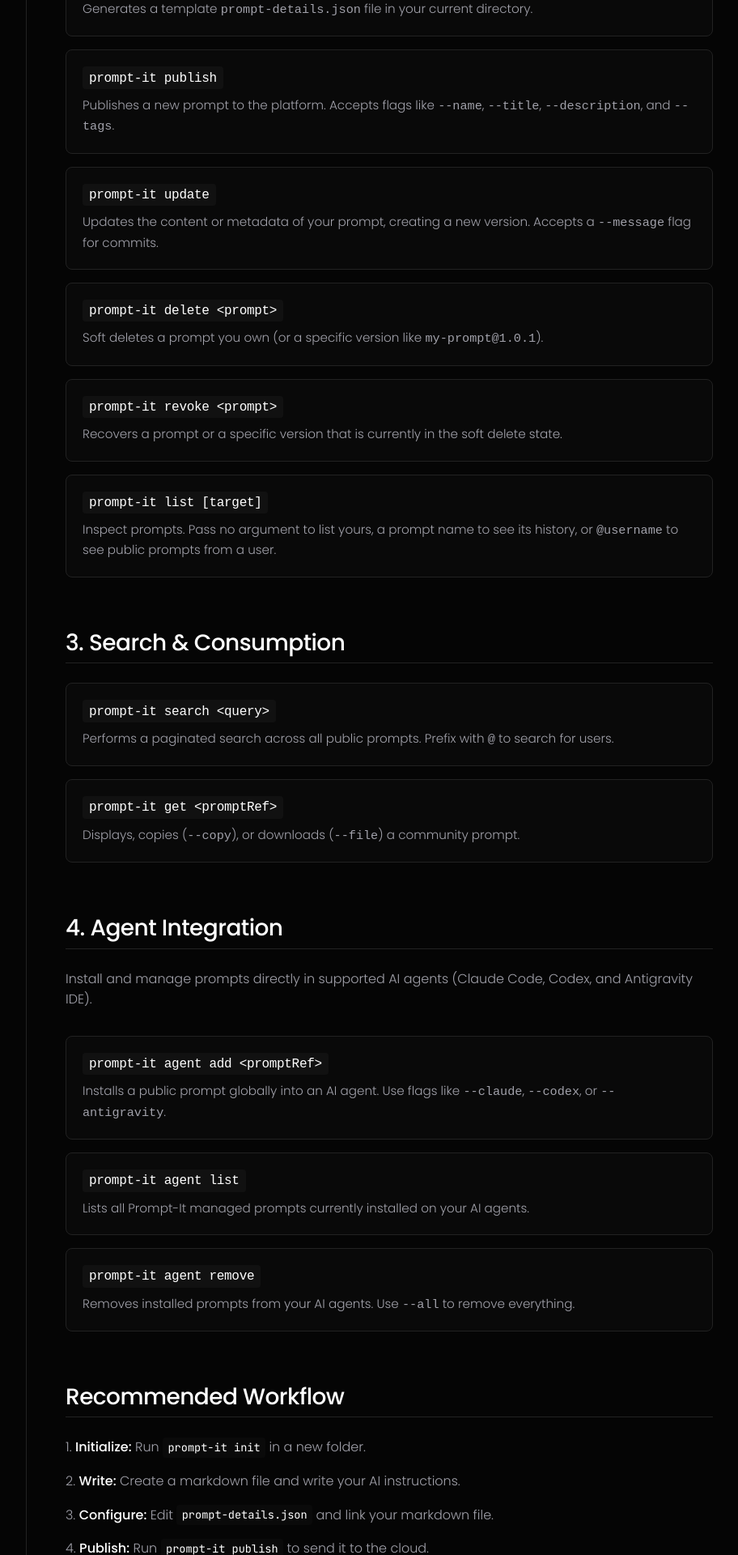
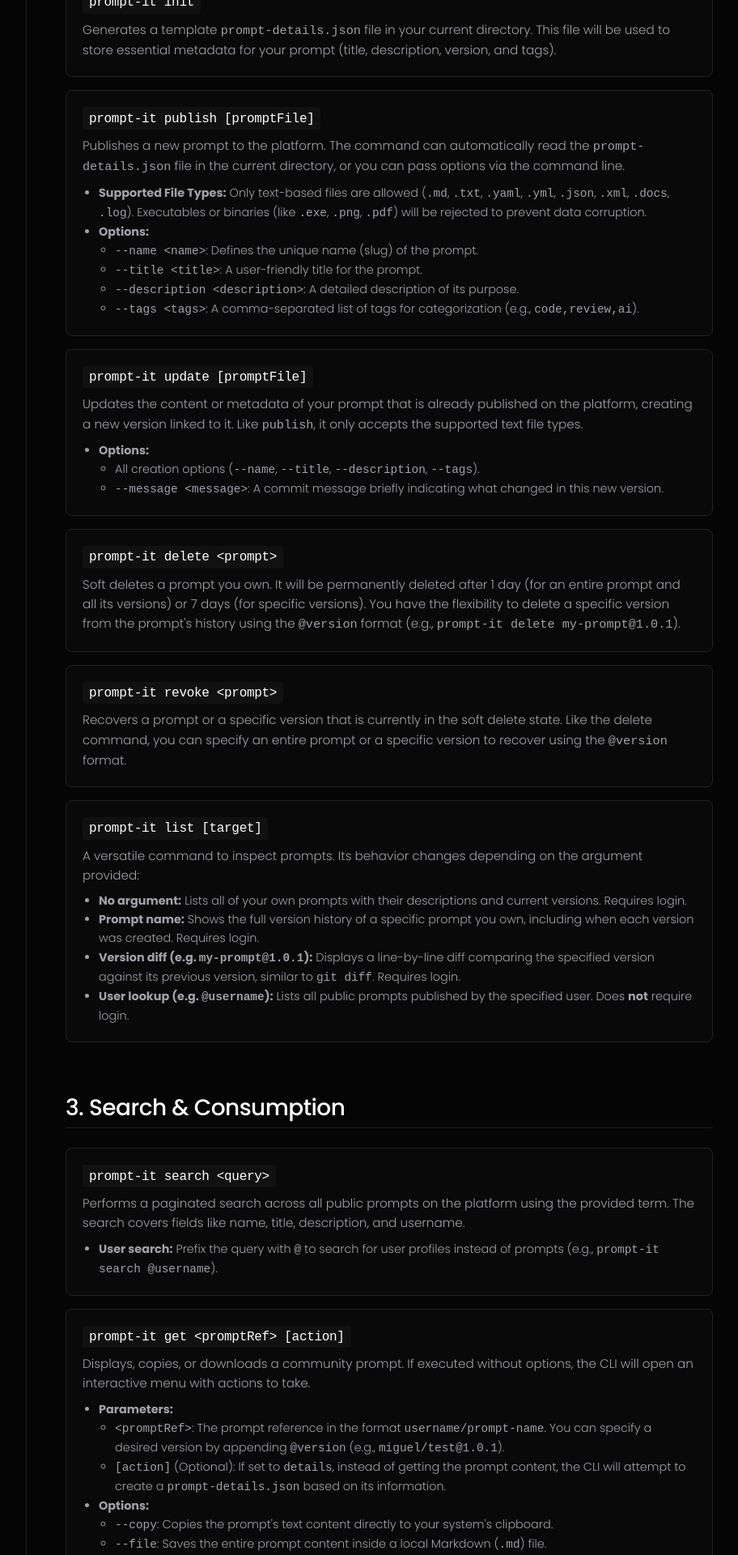
Before and after one commit to prompt-integration-toolkit/website, a React (Vite) app: page /docs in a window 1280 px wide. Shown: the part 2780-4700 px from the top of the page at 81% size, without its empty margins (289-1201 px from the left). Built offline with nearby package versions, Linux system fonts and the light colour scheme; no server answers.

Commit message:
docs: align website docs with prompt-it CLI capabilities and add file type restrictions

```diff
--- a/src/pages/Docs.tsx
+++ b/src/pages/Docs.tsx
@@ -130,31 +130,56 @@ export function Docs() {
 
         <section id="management" className="docs-section">
           <h2>2. Prompt Management & Publishing</h2>
-          <p>Initialize new prompt projects, publish them, and keep them updated on the cloud.</p>
+          <p>Initialize new prompt projects, publish them, and keep them updated on the Prompt Integration Toolkit cloud.</p>
 
           <div className="command-card">
             <h4><code>prompt-it init</code></h4>
-            <p>Generates a template <code>prompt-details.json</code> file in your current directory.</p>
+            <p>Generates a template <code>prompt-details.json</code> file in your current directory. This file will be used to store essential metadata for your prompt (title, description, version, and tags).</p>
           </div>
           <div className="command-card">
-            <h4><code>prompt-it publish</code></h4>
-            <p>Publishes a new prompt to the platform. Accepts flags like <code>--name</code>, <code>--title</code>, <code>--description</code>, and <code>--tags</code>.</p>
+            <h4><code>prompt-it publish [promptFile]</code></h4>
+            <p>Publishes a new prompt to the platform. The command can automatically read the <code>prompt-details.json</code> file in the current directory, or you can pass options via the command line.</p>
+            <ul style={{ marginTop: '0.5rem', paddingLeft: '1.25rem', fontSize: '0.9rem', color: 'var(--text-secondary)' }}>
+              <li><strong>Supported File Types:</strong> Only text-based files are allowed (<code>.md</code>, <code>.txt</code>, <code>.yaml</code>, <code>.yml</code>, <code>.json</code>, <code>.xml</code>, <code>.docs</code>, <code>.log</code>). Executables or binaries (like <code>.exe</code>, <code>.png</code>, <code>.pdf</code>) will be rejected to prevent data corruption.</li>
+              <li><strong>Options:</strong>
+                <ul style={{ paddingLeft: '1.25rem' }}>
+                  <li><code>--name &lt;name&gt;</code>: Defines the unique name (slug) of the prompt.</li>
+                  <li><code>--title &lt;title&gt;</code>: A user-friendly title for the prompt.</li>
+                  <li><code>--description &lt;description&gt;</code>: A detailed description of its purpose.</li>
+                  <li><code>--tags &lt;tags&gt;</code>: A comma-separated list of tags for categorization (e.g., <code>code,review,ai</code>).</li>
+                </ul>
+              </li>
+            </ul>
           </div>
           <div className="command-card">
-            <h4><code>prompt-it update</code></h4>
-            <p>Updates the content or metadata of your prompt, creating a new version. Accepts a <code>--message</code> flag for commits.</p>
+            <h4><code>prompt-it update [promptFile]</code></h4>
+            <p>Updates the content or metadata of your prompt that is already published on the platform, creating a new version linked to it. Like <code>publish</code>, it only accepts the supported text file types.</p>
+            <ul style={{ marginTop: '0.5rem', paddingLeft: '1.25rem', fontSize: '0.9rem', color: 'var(--text-secondary)' }}>
+              <li><strong>Options:</strong>
+                <ul style={{ paddingLeft: '1.25rem' }}>
+                  <li>All creation options (<code>--name</code>, <code>--title</code>, <code>--description</code>, <code>--tags</code>).</li>
+                  <li><code>--message &lt;message&gt;</code>: A commit message briefly indicating what changed in this new version.</li>
+                </ul>
+              </li>
+            </ul>
           </div>
           <div className="command-card">
             <h4><code>prompt-it delete &lt;prompt&gt;</code></h4>
-            <p>Soft deletes a prompt you own (or a specific version like <code>my-prompt@1.0.1</code>).</p>
+            <p>Soft deletes a prompt you own. It will be permanently deleted after 1 day (for an entire prompt and all its versions) or 7 days (for specific versions). You have the flexibility to delete a specific version from the prompt's history using the <code>@version</code> format (e.g., <code>prompt-it delete my-prompt@1.0.1</code>).</p>
           </div>
           <div className="command-card">
             <h4><code>prompt-it revoke &lt;prompt&gt;</code></h4>
-            <p>Recovers a prompt or a specific version that is currently in the soft delete state.</p>
+            <p>Recovers a prompt or a specific version that is currently in the soft delete state. Like the delete command, you can specify an entire prompt or a specific version to recover using the <code>@version</code> format.</p>
           </div>
           <div className="command-card">
             <h4><code>prompt-it list [target]</code></h4>
-            <p>Inspect prompts. Pass no argument to list yours, a prompt name to see its history, or <code>@username</code> to see public prompts from a user.</p>
+            <p>A versatile command to inspect prompts. Its behavior changes depending on the argument provided:</p>
+            <ul style={{ marginTop: '0.5rem', paddingLeft: '1.25rem', fontSize: '0.9rem', color: 'var(--text-secondary)' }}>
+              <li><strong>No argument:</strong> Lists all of your own prompts with their descriptions and current versions. Requires login.</li>
+              <li><strong>Prompt name:</strong> Shows the full version history of a specific prompt you own, including when each version was created. Requires login.</li>
+              <li><strong>Version diff (e.g. <code>my-prompt@1.0.1</code>):</strong> Displays a line-by-line diff comparing the specified version against its previous version, similar to <code>git diff</code>. Requires login.</li>
+              <li><strong>User lookup (e.g. <code>@username</code>):</strong> Lists all public prompts published by the specified user. Does <strong>not</strong> require login.</li>
+            </ul>
           </div>
         </section>
 
@@ -163,11 +188,28 @@ export function Docs() {
 
           <div className="command-card">
             <h4><code>prompt-it search &lt;query&gt;</code></h4>
-            <p>Performs a paginated search across all public prompts. Prefix with <code>@</code> to search for users.</p>
+            <p>Performs a paginated search across all public prompts on the platform using the provided term. The search covers fields like name, title, description, and username.</p>
+            <ul style={{ marginTop: '0.5rem', paddingLeft: '1.25rem', fontSize: '0.9rem', color: 'var(--text-secondary)' }}>
+              <li><strong>User search:</strong> Prefix the query with <code>@</code> to search for user profiles instead of prompts (e.g., <code>prompt-it search @username</code>).</li>
+            </ul>
           </div>
           <div className="command-card">
-            <h4><code>prompt-it get &lt;promptRef&gt;</code></h4>
-            <p>Displays, copies (<code>--copy</code>), or downloads (<code>--file</code>) a community prompt.</p>
+            <h4><code>prompt-it get &lt;promptRef&gt; [action]</code></h4>
+            <p>Displays, copies, or downloads a community prompt. If executed without options, the CLI will open an interactive menu with actions to take.</p>
+            <ul style={{ marginTop: '0.5rem', paddingLeft: '1.25rem', fontSize: '0.9rem', color: 'var(--text-secondary)' }}>
+              <li><strong>Parameters:</strong>
+                <ul style={{ paddingLeft: '1.25rem' }}>
+                  <li><code>&lt;promptRef&gt;</code>: The prompt reference in the format <code>username/prompt-name</code>. You can specify a desired version by appending <code>@version</code> (e.g., <code>miguel/test@1.0.1</code>).</li>
+                  <li><code>[action]</code> (Optional): If set to <code>details</code>, instead of getting the prompt content, the CLI will attempt to create a <code>prompt-details.json</code> based on its information.</li>
+                </ul>
+              </li>
+              <li><strong>Options:</strong>
+                <ul style={{ paddingLeft: '1.25rem' }}>
+                  <li><code>--copy</code>: Copies the prompt's text content directly to your system's clipboard.</li>
+                  <li><code>--file</code>: Saves the entire prompt content inside a local Markdown (<code>.md</code>) file.</li>
+                </ul>
+              </li>
+            </ul>
           </div>
         </section>
 
@@ -177,15 +219,36 @@ export function Docs() {
 
           <div className="command-card">
             <h4><code>prompt-it agent add &lt;promptRef&gt;</code></h4>
-            <p>Installs a public prompt globally into an AI agent. Use flags like <code>--claude</code>, <code>--codex</code>, or <code>--antigravity</code>.</p>
+            <p>Installs a public prompt globally into an AI agent's configuration directory, making it globally available to that agent as a skill or knowledge item.</p>
+            <ul style={{ marginTop: '0.5rem', paddingLeft: '1.25rem', fontSize: '0.9rem', color: 'var(--text-secondary)' }}>
+              <li><strong>Options:</strong>
+                <ul style={{ paddingLeft: '1.25rem' }}>
+                  <li><code>--claude</code>: Install on Claude Code.</li>
+                  <li><code>--codex</code>: Install on Codex.</li>
+                  <li><code>--antigravity</code>: Install on Antigravity IDE.</li>
+                  <li><code>--force</code>: Overwrite the prompt if it is already installed.</li>
+                </ul>
+              </li>
+            </ul>
           </div>
           <div className="command-card">
-            <h4><code>prompt-it agent list</code></h4>
+            <h4><code>prompt-it agent list [promptName]</code></h4>
             <p>Lists all Prompt-It managed prompts currently installed on your AI agents.</p>
+            <ul style={{ marginTop: '0.5rem', paddingLeft: '1.25rem', fontSize: '0.9rem', color: 'var(--text-secondary)' }}>
+              <li><strong>Options:</strong> Use agent flags (<code>--claude</code>, <code>--codex</code>, <code>--antigravity</code>) to filter the list to specific agents. If no flags are provided, it lists prompts across all agents.</li>
+            </ul>
           </div>
           <div className="command-card">
-            <h4><code>prompt-it agent remove</code></h4>
-            <p>Removes installed prompts from your AI agents. Use <code>--all</code> to remove everything.</p>
+            <h4><code>prompt-it agent remove [promptName]</code></h4>
+            <p>Removes installed prompts from your AI agents.</p>
+            <ul style={{ marginTop: '0.5rem', paddingLeft: '1.25rem', fontSize: '0.9rem', color: 'var(--text-secondary)' }}>
+              <li><strong>Options:</strong>
+                <ul style={{ paddingLeft: '1.25rem' }}>
+                  <li><code>--all</code>: Removes ALL Prompt-It managed prompts from the specified agents.</li>
+                  <li>Use agent flags (<code>--claude</code>, <code>--codex</code>, <code>--antigravity</code>) to specify which agents to remove from. If no agent flags are provided when removing a specific prompt, it will be removed from ALL agents where it is installed.</li>
+                </ul>
+              </li>
+            </ul>
           </div>
         </section>
 
```
